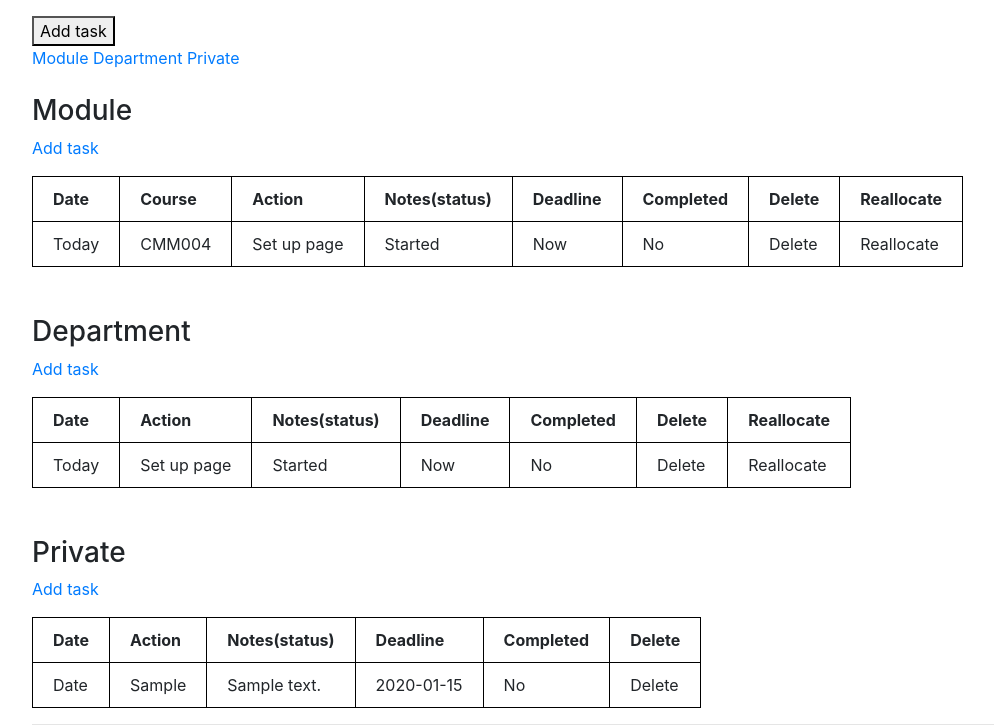
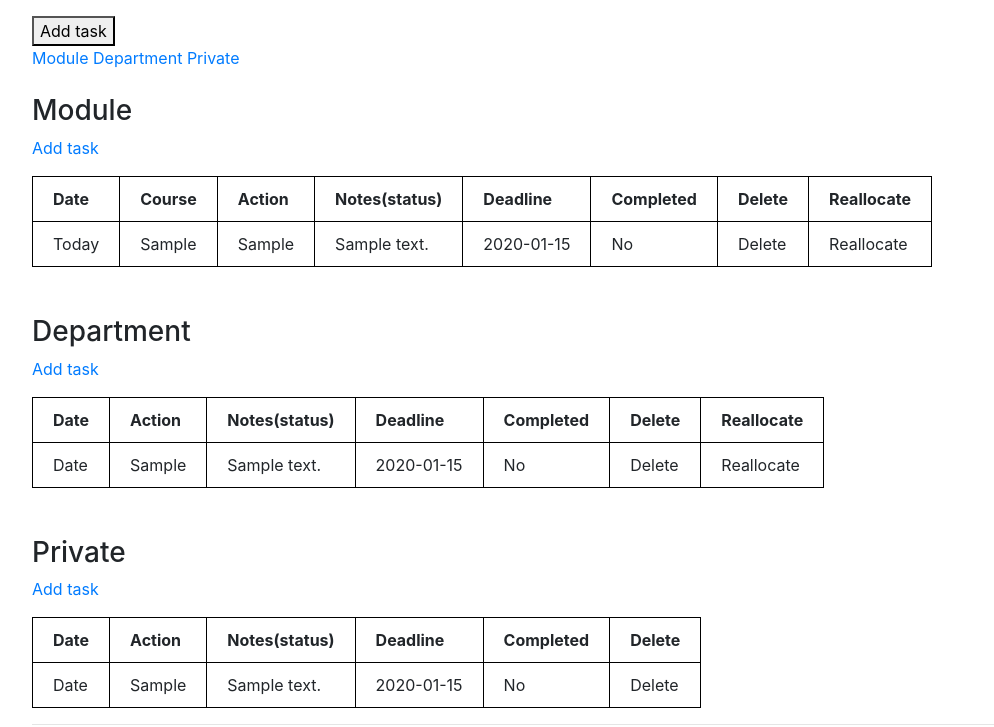
Before and after one commit to pcairns-rgu/resourcing, a PHP site: page /full_list.php in a window 1280 px wide. Shown: the part 166-893 px from the top of the page, without its empty margins (53-1047 px from the left). Run offline with PHP 8.4, Linux system fonts and the light colour scheme; tables that the repository leaves empty or names only in its code hold one stand-in row (values such as "Sample post"); some libraries are stand-ins or nearby versions.

Commit message:
Can add and display tasks on full-list page

```diff
--- a/full_list.php
+++ b/full_list.php
@@ -5,6 +5,7 @@
 * Date: 16/03/2019
 * Time: 09:28
 */
+include("config.php");
 ?>
 
 <!DOCTYPE html>
@@ -47,7 +48,7 @@
 
         <h3>Module</h3>
         <p><a href="module_form.html">Add task</a></p>
-        <table class="module">
+        <table class='module'>
 
             <tr>
                 <th>Date</th>
@@ -59,23 +60,35 @@
                 <th>Delete</th>
                 <th>Reallocate</th>
             </tr>
+        <?php
+        $sql_query="SELECT * FROM module";
+        $result = $db->query($sql_query);
+        while($row = $result->fetch_array()) {
+            $module = $row['module'];
+            $task = $row['task'];
+            $comments = $row['comments'];
+            $deadline = $row['deadline'];
+            echo "
             <tr>
             <td>Today</td>
-            <td>CMM004</td>
-            <td>Set up page</td>
-            <td>Started</td>
-                <td>Now</td>
+            <td>{$module}</td>
+            <td>{$task}</td>
+                <td>{$comments}</td>
+                <td>{$deadline}</td>
             <td>No</td>
             <td>Delete</td>
             <td>Reallocate</td>
 
             </tr>
 
+       ";
+        }
+        ?>
         </table>
 <br><br>
         <h3>Department</h3>
         <p><a href="department_form.html">Add task</a></p>
-        <table class="department">
+        <table class='department'>
 
             <tr>
                 <th>Date</th>
@@ -86,31 +99,33 @@
                 <th>Delete</th>
                 <th>Reallocate</th>
             </tr>
-            <tr>
-                <td>Today</td>
-                <td>Set up page</td>
-                <td>Started</td>
-                <td>Now</td>
-                <td>No</td>
-                <td>Delete</td>
-                <td>Reallocate</td>
-
-            </tr>
-
-        </table>
-
-        <br><br>
-        <h3>Private</h3>
-        <p><a href="private_form.html">Add task</a></p>
         <?php
-       include("config.php");
-      $sql_query="SELECT * FROM private";
+$sql_query="SELECT * FROM department";
 $result = $db->query($sql_query);
 while($row = $result->fetch_array()) {
     $task = $row['task'];
     $comments = $row['comments'];
     $deadline = $row['deadline'];
-            echo "<table class='private'>
+    echo "
+
+            <tr>
+               <td>Date</td>
+                <td>{$task}</td>
+                <td>{$comments}</td>
+                <td>{$deadline}</td>
+                <td>No</td>
+                <td>Delete</td>
+                <td>Reallocate</td>
+            </tr>
+
+       ";
+    }
+    ?>
+        </table>
+        <br><br>
+        <h3>Private</h3>
+        <p><a href="private_form.html">Add task</a></p>
+        <table class='private'>
 
             <tr>
                 <th>Date</th>
@@ -121,6 +136,15 @@
                 <th>Delete</th>
 
             </tr>
+       <?php
+
+      $sql_query="SELECT * FROM private";
+        $result = $db->query($sql_query);
+        while($row = $result->fetch_array()) {
+            $task = $row['task'];
+            $comments = $row['comments'];
+            $deadline = $row['deadline'];
+            echo "
             <tr>
                 <td>Date</td>
                 <td>{$task}</td>
@@ -132,9 +156,11 @@
 
             </tr>
 
-        </table>";
+    ";
         }
 ?>
+        </table>
+
 
     </main>
     <hr />
```
Lines whose indentation alone changed are shown as unchanged.
